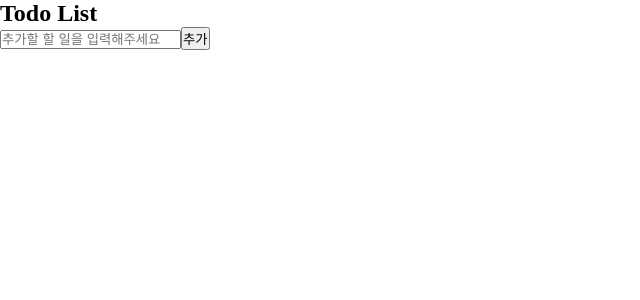
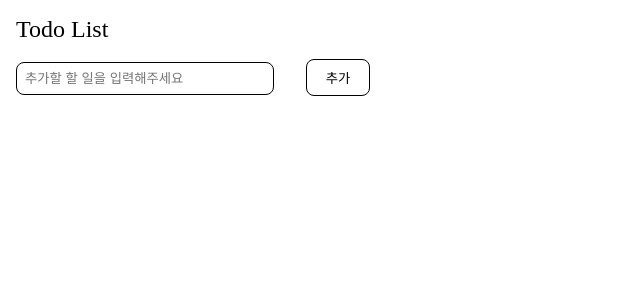
Before and after one commit to Bae0203/LearnTypescript, a React (Create React App) app: page / in a window 1280 px wide. Shown: the top 300 px of the page, without its empty margins (0-640 px from the left). Built offline with nearby package versions, Linux system fonts and the light colour scheme.

Commit message:
ADD :: App Style

```diff
--- a/src/App.tsx
+++ b/src/App.tsx
@@ -1,5 +1,6 @@
 import Todo from "./components/Todo";
 import { useEffect, useState, KeyboardEvent } from "react";
+import * as S from "./style/AppStyled";
 
 function App() {
   const [textTodo, setTextTodo] = useState<string>("");
@@ -36,8 +37,8 @@ function App() {
 
   return (
     <>
-      <h2>Todo List</h2>
-      <input
+      <S.Title>Todo List</S.Title>
+      <S.TodoInput
         type={"text"}
         placeholder={"추가할 할 일을 입력해주세요"}
         value={textTodo}
@@ -46,7 +47,7 @@ function App() {
         }}
         onKeyDown={Enterhandler}
       />
-      <button onClick={ADDTodohandler}>추가</button>
+      <S.TodoButton onClick={ADDTodohandler}>추가</S.TodoButton>
       {todoContext.map((value: string, index: number) => {
         return (
           <Todo
--- /dev/null
+++ b/src/style/AppStyled.tsx
@@ -0,0 +1,30 @@
+import styled from "styled-components";
+
+export const Title = styled.p`
+  font-size: 1.5rem;
+  margin: 1rem;
+`;
+
+export const TodoInput = styled.input`
+  box-shadow: none;
+  background-color: white;
+  padding: 0.5rem;
+  width: 15rem;
+  border: 1px solid black;
+  border-radius: 0.5rem;
+  margin: 0rem 1rem;
+`;
+
+export const TodoButton = styled.button`
+  box-shadow: none;
+  background-color: white;
+  padding: 0.5rem;
+  width: 4rem;
+  border: 1px solid black;
+  border-radius: 0.5rem;
+  margin: 0rem 1rem;
+  font-weight: 500;
+  &:hover {
+    background-color: rgba(0, 0, 0, 0.2);
+  }
+`;
```
